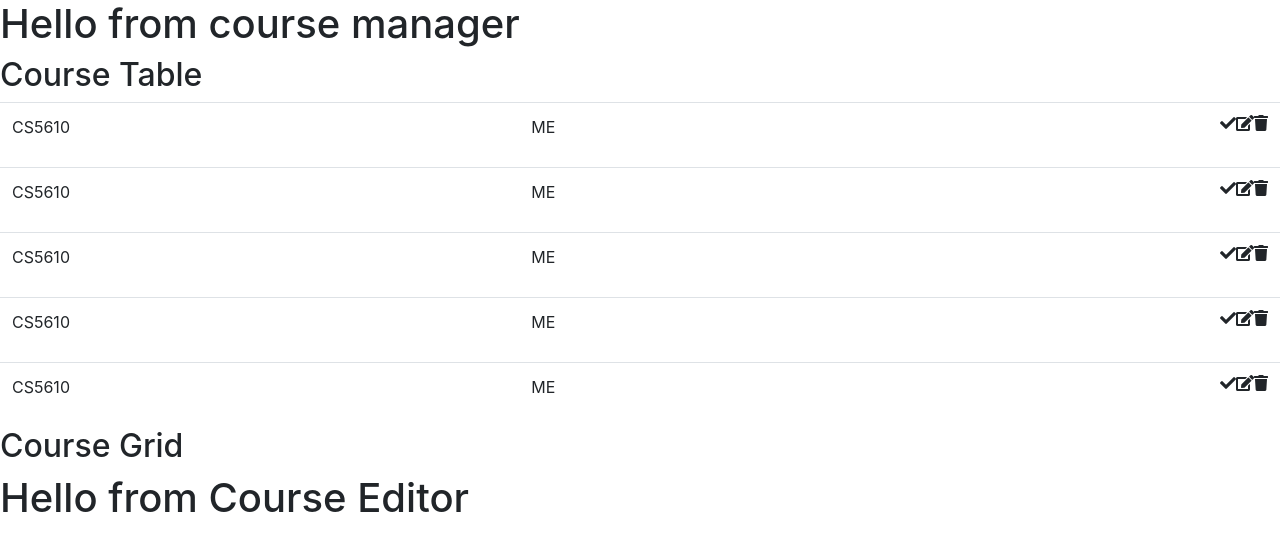
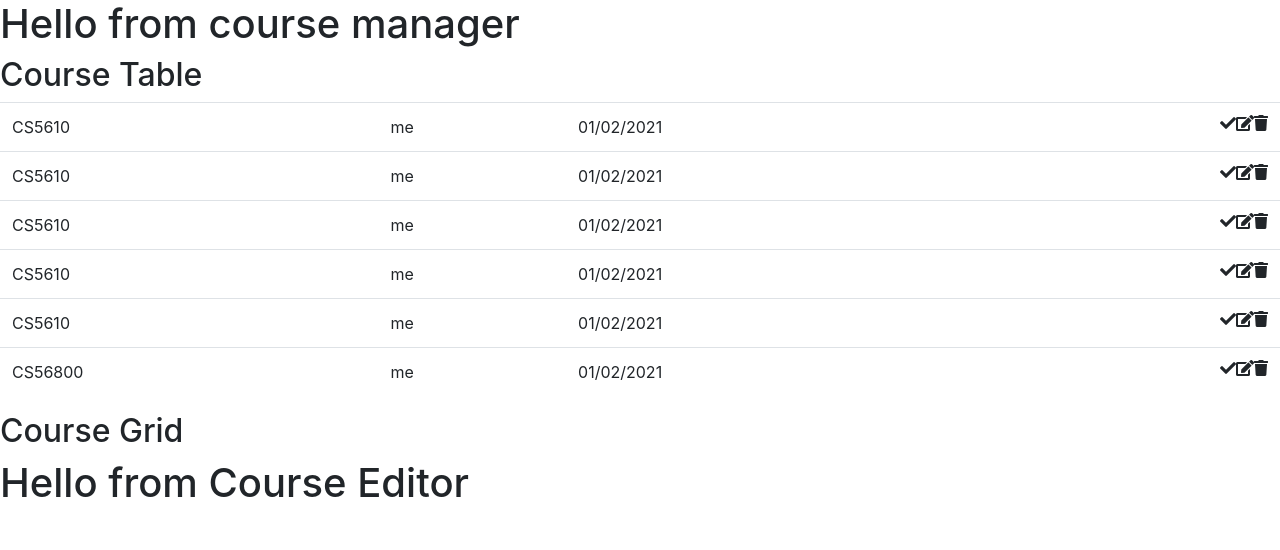
Before and after one commit to varshithauppula96/wbdv-sp21-02-varshithauppula-client-react, a React (Create React App) app: page / in a window 1280 px wide. Shown: the top 550 px of the page. Built offline with nearby package versions, Linux system fonts and the light colour scheme.

Commit message:
table added

```diff
--- a/src/components/course-row.js
+++ b/src/components/course-row.js
@@ -1,18 +1,20 @@
 import React from 'react';
 
-const CourseRow =()=>{
-    return(
-        <div>
-            <table className="table">
-                <tr>
-                    <td>CS5610</td>
-                    <td>ME</td>
+const CourseRow = ( {course,
+                        title ="webdev",
+                        owner="me",
+                        lastModified="1/3/2020"
+}) =>
+    <tr>
+                    <td>{course.title}</td>
+                    <td>{course.owner}</td>
+                    <td>{course.lastModified}</td>
                     <td ><i className=" float-right fa fa-trash"> </i>
                         <i className=" float-right fas fa-edit"> </i>
                         <i className=" float-right fas fa-check"> </i> </td>
                 </tr>
-            </table>
-        </div>
-    )
-}
+
+
+
+
 export default CourseRow
--- a/src/components/course-table.js
+++ b/src/components/course-table.js
@@ -2,15 +2,30 @@ import React from 'react';
 import CourseRow from "./course-row";
 
 export default class CourseTable extends React.Component {
+state ={
+    courses : [
+        {title:"CS5610", owner:"me", lastModified:"01/02/2021"},
+        {title:"CS5610", owner:"me", lastModified:"01/02/2021"},
+        {title:"CS5610", owner:"me", lastModified:"01/02/2021"},
+        {title:"CS5610", owner:"me", lastModified:"01/02/2021"},
+        {title:"CS5610", owner:"me", lastModified:"01/02/2021"},
+        {title:"CS56800",owner:"me", lastModified:"01/02/2021"},
+    ]
+}
+
+
+
     render() {
         return (
             <div>
             <h2>Course Table</h2>
-            <CourseRow/>
-                <CourseRow/>
-                <CourseRow/>
-                <CourseRow/>
-                <CourseRow/>
+                <table className="table">
+                    {
+                        this.state.courses.map( course =>
+                            <CourseRow course={course}/>)
+                    }
+                    </table>
+
             </div>
         )
 
```
